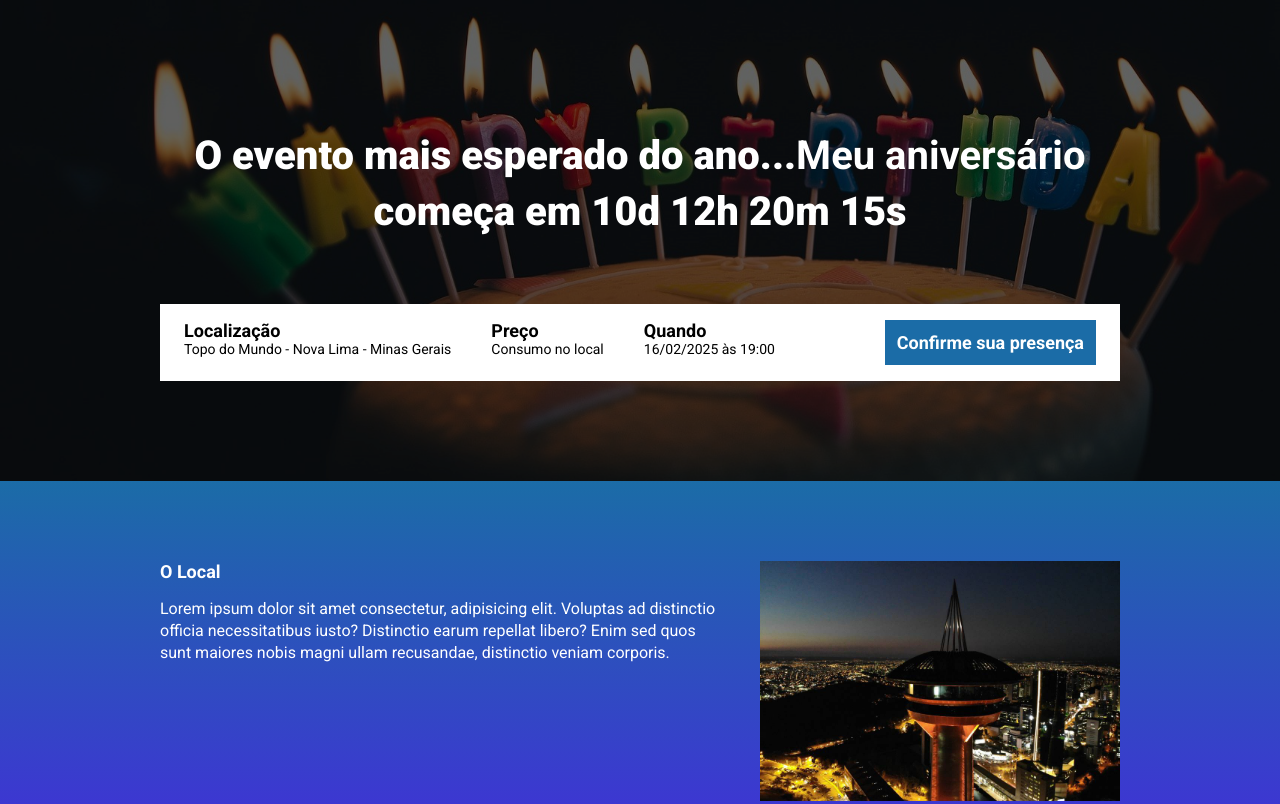
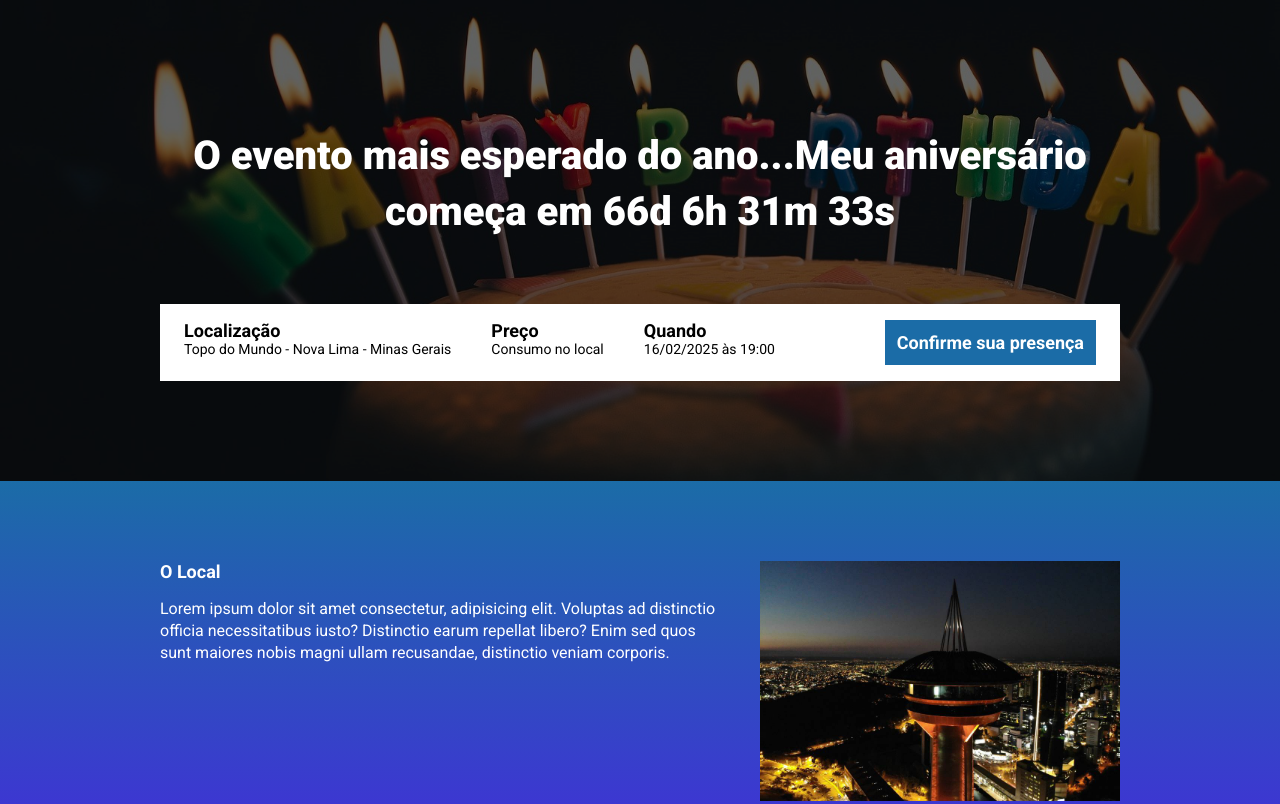
Before and after one commit to naymaisa/techtalks.ebac, a website built with Parcel: page src/index.html in a window 1280 px wide. Shown: the top 804 px of the page. Built offline with nearby package versions, Linux system fonts and the light colour scheme; files whose address does not match are found by name.

Commit message:
commit final

```diff
--- a/package.json
+++ b/package.json
@@ -1,9 +1,9 @@
 {
   "name": "landingpage",
   "version": "1.0.0",
-  "main": "index.js",
   "scripts": {
     "dev": "parcel src/index.html src/styles/main.scss src/scripts/main.js",
+    "build": "parcel build src/index.html",
     "test": "echo \"Error: no test specified\" && exit 1"
   },
   "keywords": [],
--- a/src/index.html
+++ b/src/index.html
@@ -18,7 +18,7 @@
     <header class="hero">
         <div class="container">
             <p class="hero__text">
-                O evento mais esperado do ano...<strong>Meu aniversário</strong> começa em 10d 12h 20m 15s
+                O evento mais esperado do ano...Meu aniversário começa em <span id="contador"></span>
             </p>
             <div class="infos-bar">
                 <ul class="infos-bar__infos">
--- a/src/scripts/main.js
+++ b/src/scripts/main.js
@@ -1 +1,29 @@
 AOS.init();
+
+const dataDoEvento = new Date("Feb 16, 2025 19:00:00");
+const timeStampDoEvento = dataDoEvento.getTime();
+
+const contaAsHoras = setInterval(function () {
+    const agora = new Date();
+    const timeStampAtual = agora.getTime();
+
+    const distanciaAteOEvento = timeStampDoEvento - timeStampAtual;
+
+    const diaEmMS = 1000 * 60 * 60 * 24;
+    const horaEmMs = 1000 * 60 * 60;
+    const minutoEmMs = 1000 * 60;
+
+    const diasAteOEvento = Math.floor(distanciaAteOEvento / diaEmMS);
+    const horasAteOEvento = Math.floor((distanciaAteOEvento % diaEmMS) / horaEmMs);
+    const minutosAteOEvento = Math.floor((distanciaAteOEvento % horaEmMs) / minutoEmMs);
+    const segundoAteOEvento = Math.floor((distanciaAteOEvento % minutoEmMs) / 1000);
+
+
+
+    document.getElementById('contador').innerHTML = `${diasAteOEvento}d ${horasAteOEvento}h ${minutosAteOEvento}m ${segundoAteOEvento}s`;
+
+    if (distanciaAteOEvento < 0) {
+        clearInterval(contaAsHoras);
+        document.getElementById('contador').innerHTML = 'Esperar ate o proximo ano....'
+    }
+}, 1000);
```
